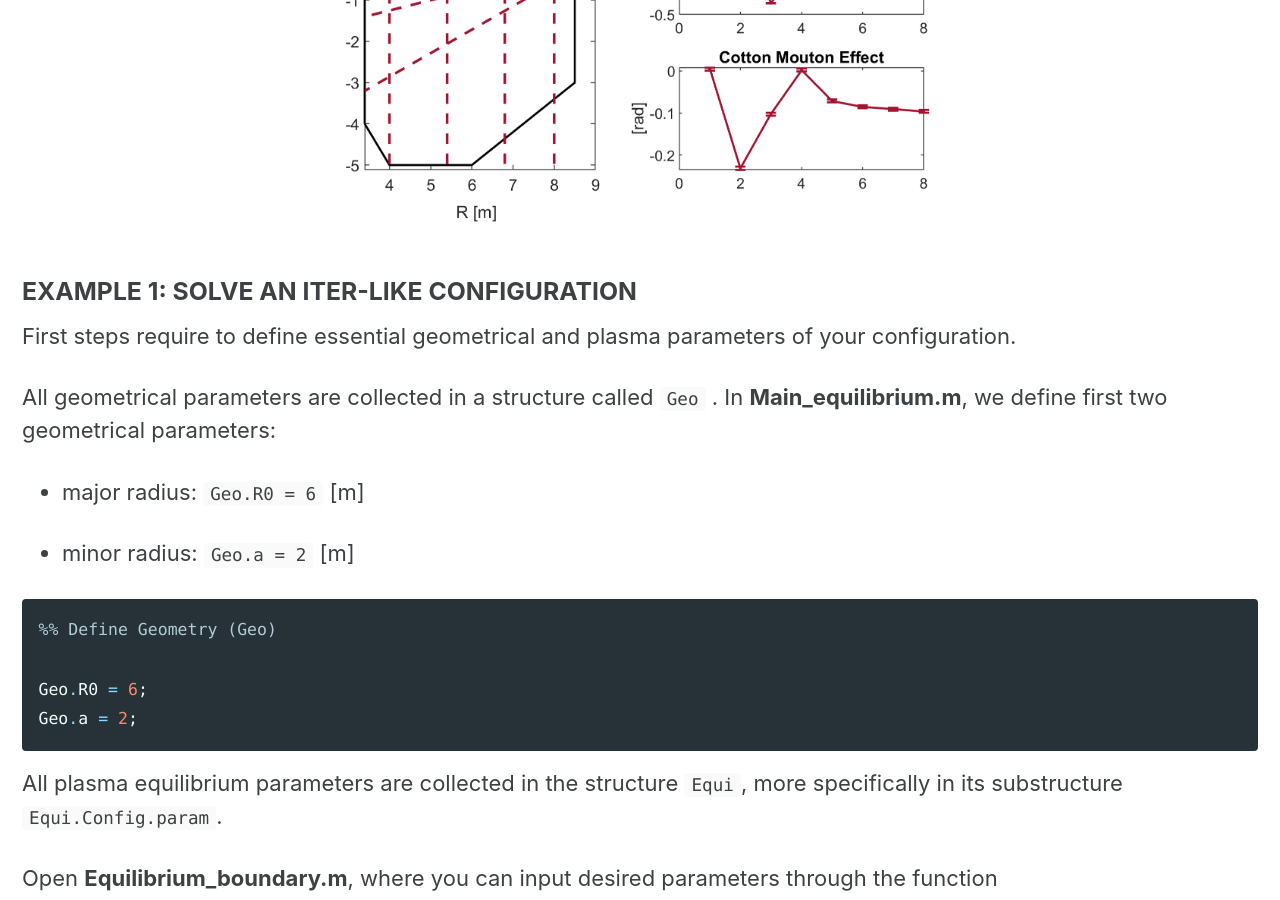
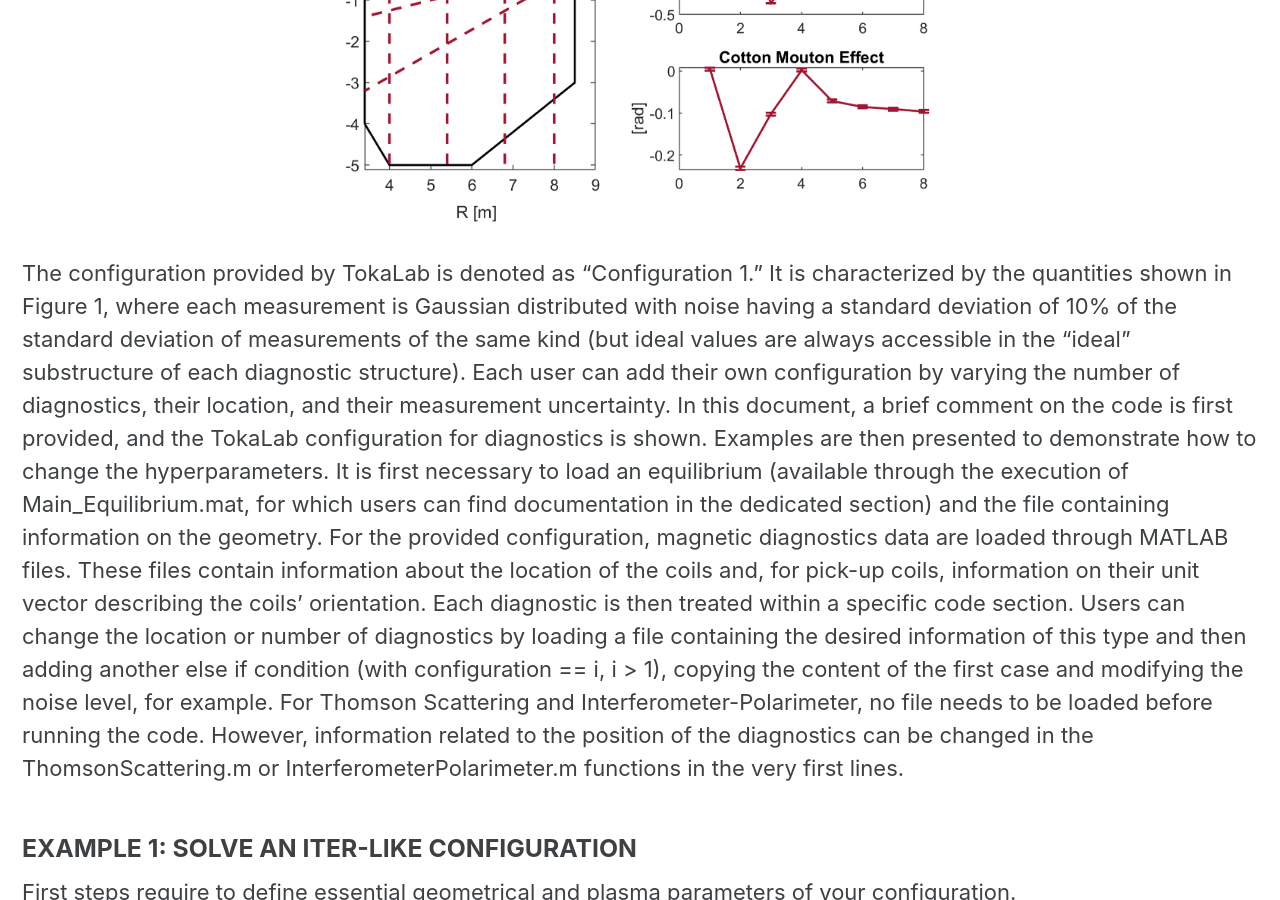
Before and after one commit to GitForTest3141592/TestLab, a Jekyll site: the page built from pages/SDiag_docs.md, in a window 1280 px wide and 900 px high, scrolled down 1775 px. Built offline with Jekyll 4.4.1, drawn with Linux system fonts in a browser that asks for light colours; cached includes are drawn as plain includes.

Commit message:
Update SDiag_docs.md

```diff
--- a/pages/SDiag_docs.md
+++ b/pages/SDiag_docs.md
@@ -18,6 +18,12 @@ The standard configuration is shown in Figure 1.
 <p align="center">
   <img src="{{ '/assets/images/SDiag_Figure_1.png' | relative_url }}" alt="Standard TokaLab Diagnostics setup" width="100%"/>
 </p>
+
+The configuration provided by TokaLab is denoted as "Configuration 1." It is characterized by the quantities shown in Figure 1, where each measurement is Gaussian distributed with noise having a standard deviation of 10% of the standard deviation of measurements of the same kind (but ideal values are always accessible in the "ideal" substructure of each diagnostic structure). Each user can add their own configuration by varying the number of diagnostics, their location, and their measurement uncertainty.
+In this document, a brief comment on the code is first provided, and the TokaLab configuration for diagnostics is shown. Examples are then presented to demonstrate how to change the hyperparameters.
+It is first necessary to load an equilibrium (available through the execution of Main_Equilibrium.mat, for which users can find documentation in the dedicated section) and the file containing information on the geometry. For the provided configuration, magnetic diagnostics data are loaded through MATLAB files. These files contain information about the location of the coils and, for pick-up coils, information on their unit vector describing the coils' orientation.
+Each diagnostic is then treated within a specific code section. Users can change the location or number of diagnostics by loading a file containing the desired information of this type and then adding another else if condition (with configuration == i, i > 1), copying the content of the first case and modifying the noise level, for example.
+For Thomson Scattering and Interferometer-Polarimeter, no file needs to be loaded before running the code. However, information related to the position of the diagnostics can be changed in the ThomsonScattering.m or InterferometerPolarimeter.m functions in the very first lines.
 
 ### EXAMPLE 1: SOLVE AN ITER-LIKE CONFIGURATION
 
```
